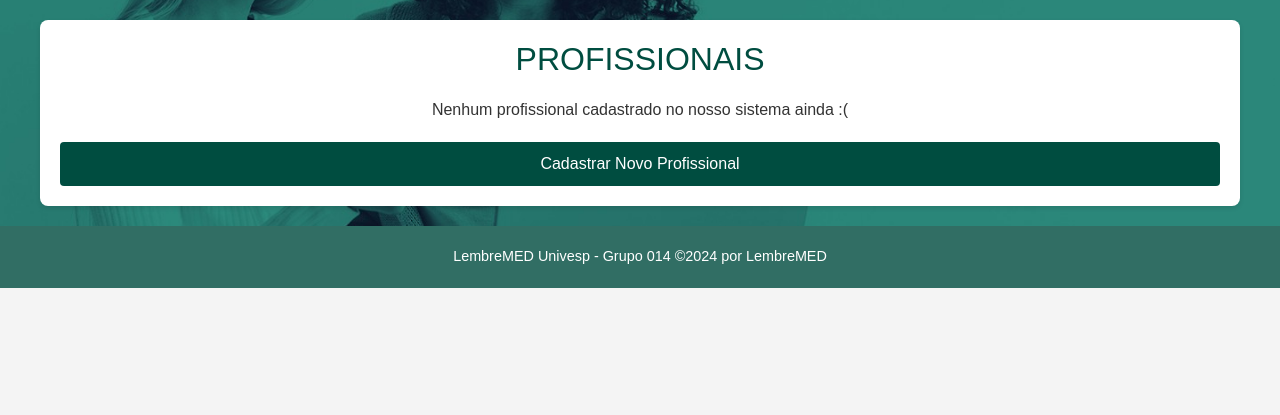
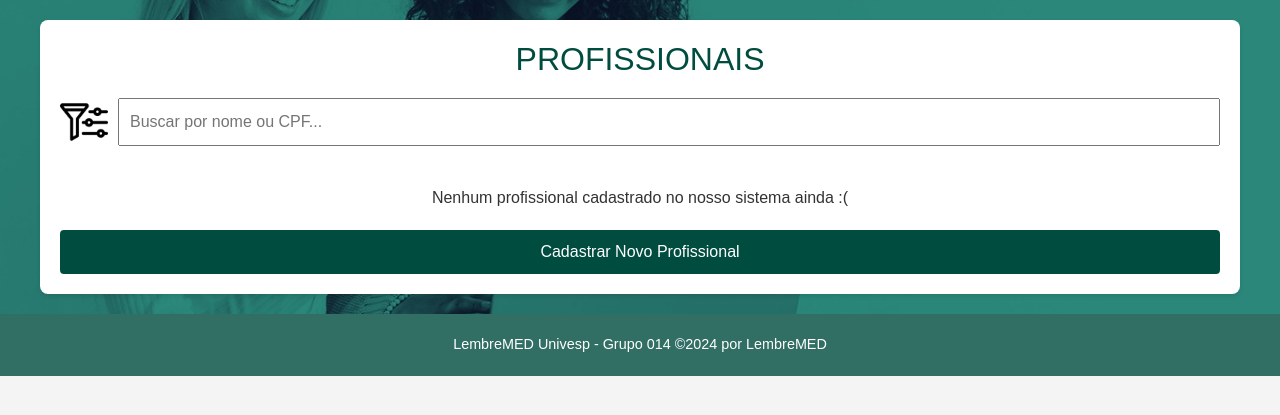
Before and after one commit to samueldata/lembremed, a Django app: page /profissional/ in a window 1280 px wide. Shown: the part 81-496 px from the top of the page. Run offline with Django 5.2, Linux system fonts and the light colour scheme; the visitor is signed in with stand-in values (Sample User, id 1); data that the repository does not hold is empty.

Commit message:
Melhorias de usabilidade nos formulários
- Atualizado o campo `coren` no modelo Profissional para `CharField` para aceitar valores alfanuméricos, adaptando-se ao formato padrão do COREN.
- Adicionada máscara de formatação para CPF e CNPJ nos formulários de cadastro de moradores, profissionais e instituições para melhorar a experiência de usuário.
- Implementado script de validação para garantir que os valores de CPF e CNPJ são enviados ao servidor apenas com dígitos numéricos.
- Refatorado o código HTML da página de Profissionais para incluir funcionalidades de filtragem aprimorada.

Estas alterações visam melhorar a integridade dos dados e a usabilidade do site, proporcionando uma interface mais clara e funcional para os usuários.

```diff
--- a/lembremed/models.py
+++ b/lembremed/models.py
@@ -27,7 +27,7 @@ class Profissional(models.Model):
     usuario = models.OneToOneField(User, on_delete=models.CASCADE)
     instituicao = models.ForeignKey(Instituicao, on_delete=models.CASCADE)
     nome = models.CharField(max_length=50)
-    coren = models.IntegerField()
+    coren = models.CharField(max_length=10)  # Alterado de IntegerField para CharField
     class Meta:
         permissions = (
             ("pode_gerenciar_profissional", "Pode gerenciar os profissionais"),
--- a/lembremed/templates/profissional/index.html
+++ b/lembremed/templates/profissional/index.html
@@ -5,16 +5,21 @@
 {% block title %}LembreMED - Profissionais{% endblock %}
 
 {% block content %}
-<main class="main-content">
+<main style="padding: 20px;">
     <section class="profissionais-container">
         <h2 class="section-title">PROFISSIONAIS</h2>
+        <div class="profissionais-filter">
+            <img class="filter-icon" src="{% static 'images/filter_7420963.png' %}" alt="Buscar">
+            <input type="text" id="searchInput" placeholder="Buscar por nome ou CPF..." onkeyup="filterProfissionais()"
+                style="width: 100%; padding: 10px; margin-bottom: 20px;">
+        </div>
         {% if lista_profissionais %}
         <div class="profissionais-cards">
             {% for profissional in lista_profissionais %}
             <div class="profissional-card">
                 <div class="profissional-info">
                     <p>Nome: <strong>{{ profissional.nome }}</strong></p>
-                            <p>CPF: {{ profissional.cpf }}</p>
+                    <p>CPF: <span class="cpf">{{ profissional.cpf }}</span></p>
                     <p>Instituição: {{ profissional.instituicao.nome }}</p>
                     <p>Coren: {{ profissional.coren }}</p>
                     <p>CNPJ da Instituição: {{ profissional.cnpj_instituicao }}</p>
@@ -33,4 +38,39 @@
         <button class="btn-cadastrar" onclick="carregar_pagina_popup('cadastrar/', 'GET', {}, 'Cadastrar profissional');">Cadastrar Novo Profissional</button>
     </section>
 </main>
+<script>
+function filterProfissionais() {
+    var input = document.getElementById('searchInput');
+    var filter = input.value.toUpperCase();
+    var cardsContainer = document.querySelector('.profissionais-cards');
+    var cards = cardsContainer.getElementsByClassName('profissional-card');
+
+    for (var i = 0; i < cards.length; i++) {
+        var card = cards[i];
+        var name = card.querySelector('.profissional-info p').textContent.toUpperCase(); // Assumindo que o nome é o primeiro <p>
+        var cpf = card.querySelectorAll('.profissional-info p')[1].textContent.toUpperCase(); // Assumindo que o CPF é o segundo <p>
+
+        if (name.indexOf(filter) > -1 || cpf.indexOf(filter) > -1) {
+            card.style.display = "";
+        } else {
+            card.style.display = "none";
+        }
+    }
+}
+</script>
+<script>
+    $(document).ready(function() {
+        // Aplica a máscara de CPF
+        $('.cpf').mask('000.000.000-00');
+
+        // Formata cada CPF para o padrão brasileiro
+        $('.cpf').each(function() {
+            var cpf = $(this).text().replace(/\D/g, ''); // Remove não dígitos
+            if (cpf.length === 11) {
+                cpf = cpf.replace(/(\d{3})(\d{3})(\d{3})(\d{2})/, "$1.$2.$3-$4");
+                $(this).text(cpf);
+            }
+        });
+    });
+</script>
 {% endblock %}
--- a/static/styles/styles.css
+++ b/static/styles/styles.css
@@ -324,6 +324,7 @@ footer p {
 
 
 .moradores-filter,
+.profissionais-filter,
 .medicamentos-filter {
     display: flex;
     align-items: normal;
@@ -370,7 +371,8 @@ footer p {
     box-shadow: 0 2px 5px rgba(0, 0, 0, 0.1);
 }
 
-.morador-info p {
+.morador-info p,
+.profissional-info {
     margin: 5px 0;
 }
 
--- a/templates/base.html
+++ b/templates/base.html
@@ -6,6 +6,7 @@
     <meta name="viewport" content="width=device-width, initial-scale=1.0">
     <link href="https://cdn.jsdelivr.net/npm/bootstrap@5.1.3/dist/css/bootstrap.min.css" rel="stylesheet" integrity="sha384-1BmE4kWBq78iYhFldvKuhfTAU6auU8tT94WrHftjDbrCEXSU1oBoqyl2QvZ6jIW3" crossorigin="anonymous">
     <script src="https://code.jquery.com/jquery-3.5.1.min.js"></script>
+    <script src="https://cdnjs.cloudflare.com/ajax/libs/jquery.mask/1.14.16/jquery.mask.min.js"></script>
     <script src="{% static 'scripts/popup.js' %}" ></script>
     <title>{% block title %}LembreMED - Controle de Medicamentos{% endblock %}</title>
     <link rel="stylesheet" href="{% static 'styles/styles.css' %}">
```
Also changed, not shown: lembremed/templates/instituicao/cadastro.html (+15 -0 lines), lembremed/templates/instituicao/index.html (+17 -1 lines), lembremed/templates/morador/cadastro.html (+14 -0 lines), lembremed/templates/morador/index.html (+17 -4 lines), lembremed/templates/profissional/cadastro.html (+27 -2 lines). Lines whose indentation alone changed are shown as unchanged.
